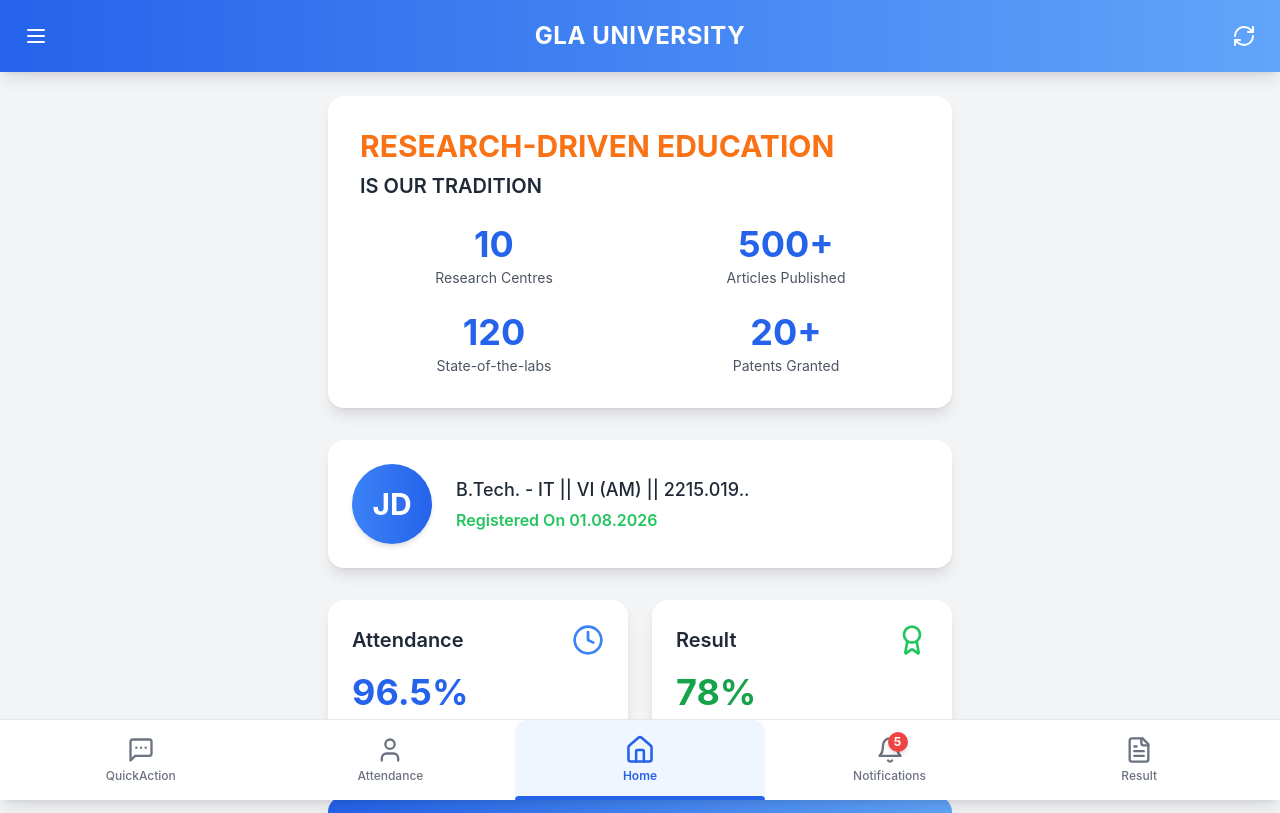
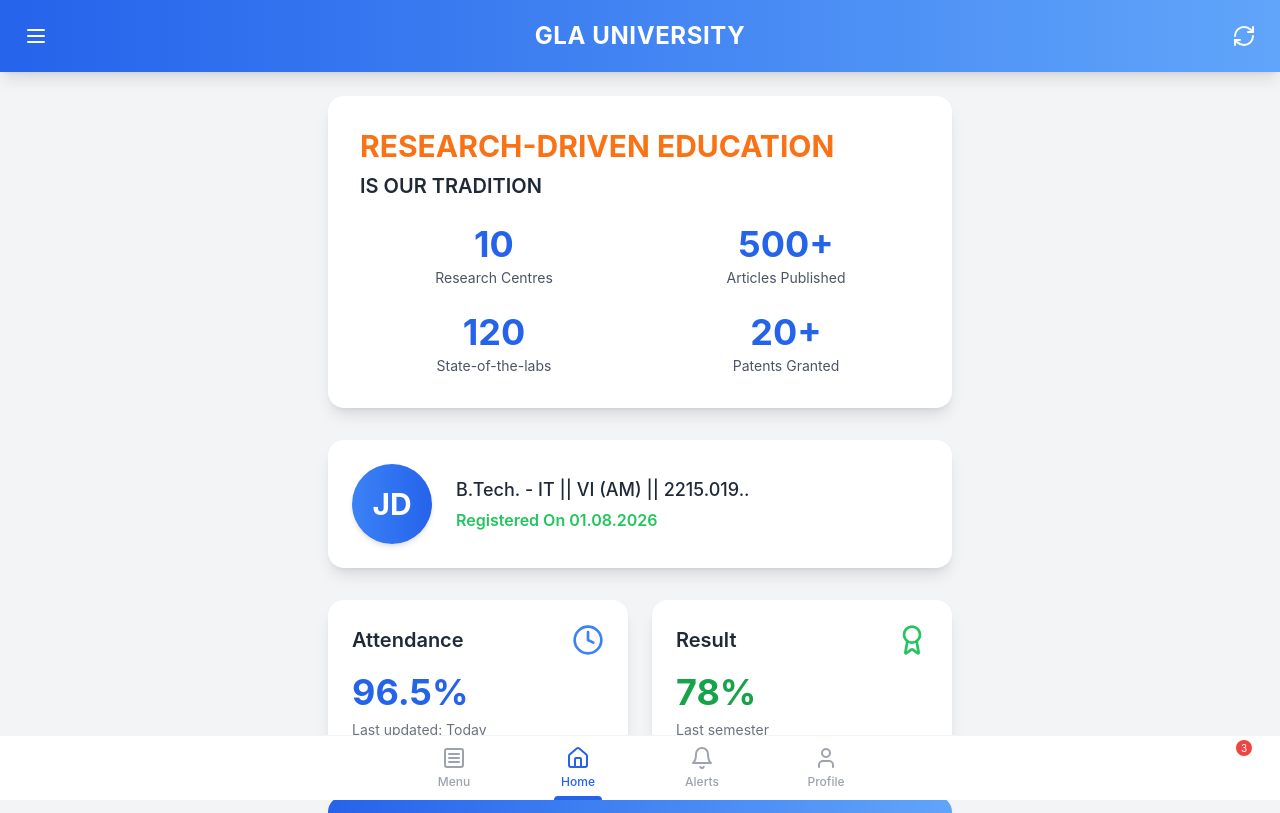
Before and after one commit to vipinyadav01/GlaUniversityAppClone, a React (Vite) app: page / in a window 1280 px wide. Shown: the top 813 px of the page. Built offline with nearby package versions, Linux system fonts and the light colour scheme.

Commit message:
Refactor BottomNavigation component: update navigation items, improve styles, and enhance quick action panel functionality

```diff
--- a/src/components/BottomNavigation.jsx
+++ b/src/components/BottomNavigation.jsx
@@ -1,37 +1,14 @@
 import React, { useState } from "react";
 import { motion, AnimatePresence } from "framer-motion";
-import { FileText, User, Home, Bell, MessageSquareMore, X } from "lucide-react";
+import { FileText, User, Home, Bell, MenuSquare, X } from "lucide-react";
 import { useNavigate } from "react-router-dom";
 import QuickActionPanel from "./QuickActionPanel";
 
-const colors = {
-  primary: "#007bff",
-  secondary: "#6c757d",
-  success: "#28a745",
-  danger: "#dc3545",
-  warning: "#ffc107",
-  info: "#17a2b8",
-  light: "#f8f9fa",
-  dark: "#343a40",
-  blue: "#0dcaf0",
-  orange: "#fd7e14",
-  gray: "#adb5bd",
-  purple: "#8B5CF6",
-  yellow: "#EAB308",
-  red: "#EF4444",
-  indigo: "#6366F1",
-};
-
 const navItems = [
-  {
-    icon: MessageSquareMore,
-    label: "QuickAction",
-    path: "/quick-action-panel",
-  },
-  { icon: User, label: "Attendance", path: "/attendance" },
+    { icon: MenuSquare, label: "Menu", path: "/quick-action-panel" },
     { icon: Home, label: "Home", path: "/" },
-  { icon: Bell, label: "Notifications", path: "/notifications" },
-  { icon: FileText, label: "Result", path: "/results" },
+    { icon: Bell, label: "Alerts", path: "/notifications" },
+    { icon: User, label: "Profile", path: "/profile" },
 ];
 
 const BottomNavigation = ({ activeTab, setActiveTab }) => {
@@ -39,7 +16,7 @@
     const [isQuickActionOpen, setIsQuickActionOpen] = useState(false);
 
     const handleNavigation = (path, label) => {
-    if (label === "QuickAction") {
+        if (label === "Menu") {
             setIsQuickActionOpen(true);
         } else {
             setActiveTab(label.toLowerCase());
@@ -47,81 +24,69 @@
         }
     };
 
-  const handleCloseQuickAction = () => {
-    setIsQuickActionOpen(false);
-  };
-
     return (
         <>
-      <nav className="fixed bottom-0 bg-white border-t border-gray-200 w-full shadow-lg">
-        <div className="flex justify-around items-center h-20 px-4">
+            <nav className="fixed bottom-0 left-0 right-0 bg-white border-t border-gray-100 z-40">
+                <div className="flex items-center justify-around h-16 px-2 max-w-lg mx-auto">
                     {navItems.map((item) => (
-            <motion.button
+                        <button
                             key={item.label}
-              whileTap={{ scale: 0.95 }}
-              className={`flex flex-col items-center justify-center p-2 w-full h-full relative transition-all duration-300 ease-in-out ${
-                activeTab === item.label.toLowerCase()
-                  ? "text-blue-600 bg-blue-50 rounded-t-xl"
-                  : "text-gray-500 hover:text-blue-600 hover:bg-blue-50 hover:rounded-t-xl"
-              } focus:outline-none focus:ring-2 focus:ring-blue-300 focus:ring-opacity-50`}
                             onClick={() => handleNavigation(item.path, item.label)}
-            >
-              <div className="relative">
-                <item.icon
-                  className={`w-7 h-7 mb-1 transition-transform duration-300 ${
-                    activeTab === item.label.toLowerCase() ? "scale-110" : ""
-                  }`}
-                />
-                {item.label === "Notifications" && (
-                  <motion.span
-                    initial={{ scale: 0 }}
-                    animate={{ scale: 1 }}
-                    className="absolute -top-1 -right-1 w-5 h-5 bg-red-500 rounded-full text-white text-xs flex items-center justify-center font-bold shadow-md"
-                  >
-                    5
-                  </motion.span>
-                )}
-              </div>
-              <span
-                className={`text-xs font-medium transition-all duration-300 ${
-                  activeTab === item.label.toLowerCase() ? "font-semibold" : ""
+                            className={`flex flex-col items-center justify-center w-full h-full ${activeTab === item.label.toLowerCase()
+                                    ? "text-blue-600"
+                                    : "text-gray-400 hover:text-gray-600"
                                 }`}
                         >
-                {item.label}
-              </span>
+                            <item.icon className="w-6 h-6 mb-1" />
+                            <span className="text-xs font-medium">{item.label}</span>
                             {activeTab === item.label.toLowerCase() && (
                                 <motion.div
-                  className="absolute bottom-0 left-0 right-0 h-1 bg-blue-600 rounded-t-full"
-                  layoutId="activeIndicator"
-                  transition={{ type: "spring", stiffness: 500, damping: 30 }}
+                                    layoutId="activeTab"
+                                    className="absolute bottom-0 w-12 h-1 bg-blue-600 rounded-t-full"
+                                    transition={{ type: "spring", duration: 0.3 }}
                                 />
                             )}
-            </motion.button>
+                            {item.label === "Alerts" && (
+                                <span className="absolute top-1 right-7 w-4 h-4 bg-red-500 rounded-full text-white text-[10px] flex items-center justify-center">
+                                    3
+                                </span>
+                            )}
+                        </button>
                     ))}
                 </div>
             </nav>
+
             <AnimatePresence>
                 {isQuickActionOpen && (
+                    <>
+                        <motion.div
+                            initial={{ opacity: 0 }}
+                            animate={{ opacity: 0.5 }}
+                            exit={{ opacity: 0 }}
+                            onClick={() => setIsQuickActionOpen(false)}
+                            className="fixed inset-0 bg-black z-40"
+                        />
                         <motion.div
                             initial={{ y: "100%" }}
                             animate={{ y: 0 }}
                             exit={{ y: "100%" }}
-            transition={{ type: "spring", stiffness: 300, damping: 30 }}
-            className="fixed inset-x-0 bottom-0 bg-white shadow-2xl rounded-t-3xl z-50 p-6 max-h-[80vh] overflow-y-auto"
+                            transition={{ type: "spring", damping: 25 }}
+                            className="fixed inset-x-0 bottom-0 bg-white rounded-t-2xl z-50 p-4 max-h-[80vh] overflow-y-auto"
                         >
-            <div className="container mx-auto relative">
-              <div className="flex justify-center items-center mb-6">
-                <div className="bg-gray-300 w-16 h-1 rounded-full"></div>
+                            <div className="relative">
+                                <div className="flex justify-center mb-4">
+                                    <div className="w-12 h-1 bg-gray-200 rounded-full" />
                                 </div>
                                 <button
-                onClick={handleCloseQuickAction}
-                className="absolute top-0 right-0 p-2 rounded-full hover:bg-gray-100 transition-colors duration-200 focus:outline-none focus:ring-2 focus:ring-gray-300"
+                                    onClick={() => setIsQuickActionOpen(false)}
+                                    className="absolute right-0 top-0 p-2"
                                 >
-                <X className="w-6 h-6 text-gray-500" />
+                                    <X className="w-5 h-5 text-gray-500" />
                                 </button>
                                 <QuickActionPanel />
                             </div>
                         </motion.div>
+                    </>
                 )}
             </AnimatePresence>
         </>
```
Lines whose indentation alone changed are shown as unchanged.
